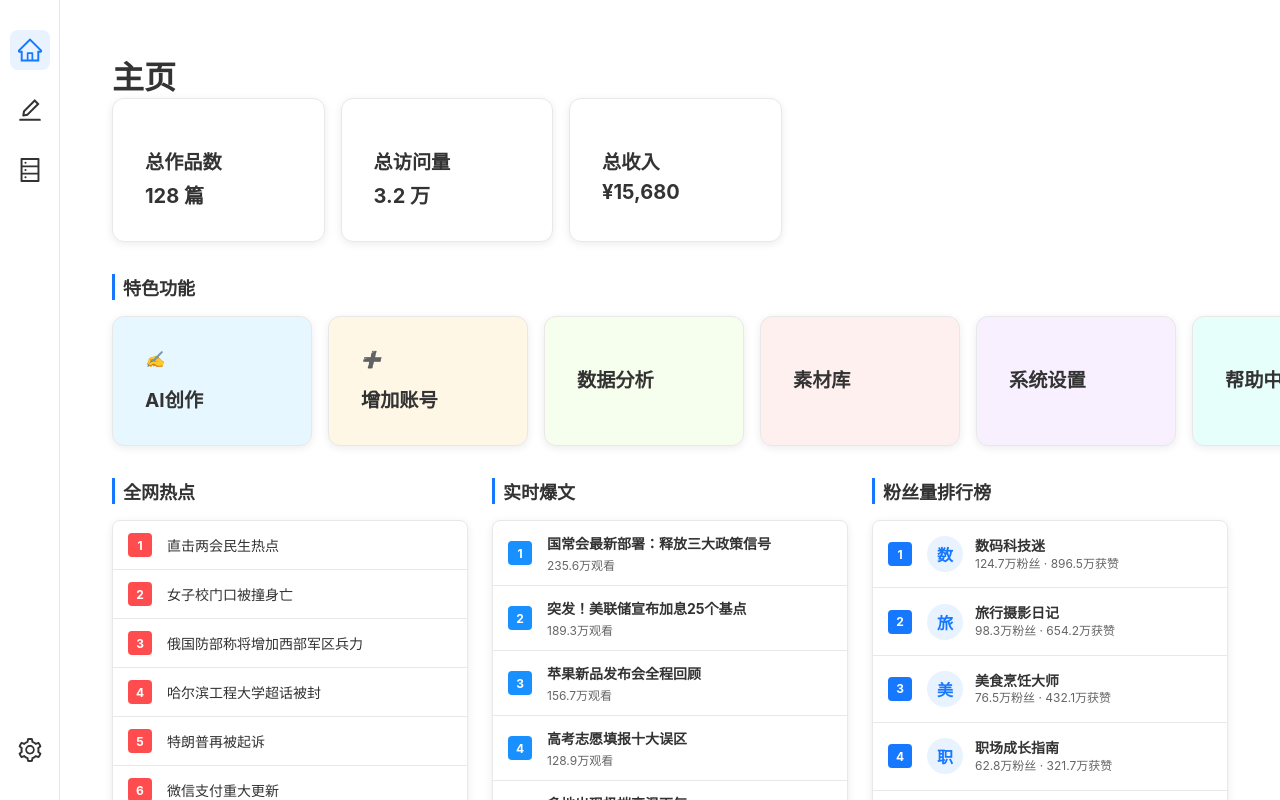
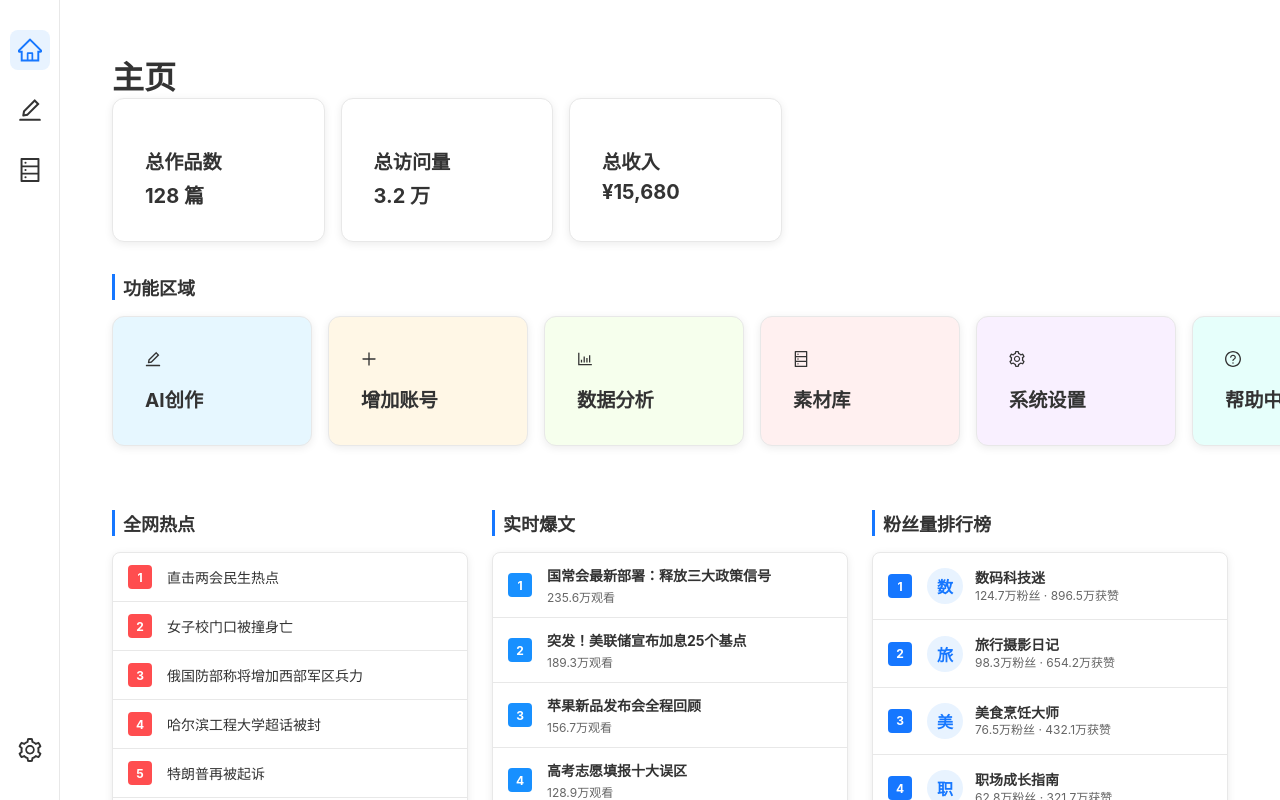
Before and after one commit to lminimum/inkflow, a Vue app in the folder ink-vue/: page / in a window 1280 px wide. Built offline with nearby package versions, Linux system fonts and the light colour scheme.

Commit message:
修复主页图标

```diff
--- a/ink-vue/src/views/HomeView.vue
+++ b/ink-vue/src/views/HomeView.vue
@@ -21,30 +21,30 @@
       </div>
     </div>
 
-    <h2 class="section-title">特色功能</h2>
+    <h2 class="section-title">功能区域</h2>
     <div class="card-container">
       <div class="nav-card card-color-1" @click="router.push('/ai-creation')">
-        <i class="icon-brush"></i>
+        <EditOutlined />
         <h3 style="color: #333">AI创作</h3>
       </div>
       <div class="nav-card card-color-2" @click="router.push('/add')">
-        <i class="icon-add"></i>
+        <PlusOutlined />
         <h3 style="color: #333">增加账号</h3>
       </div>
       <div class="nav-card card-color-3" @click="router.push('/data-analysis')">
-        <i class="icon-chart"></i>
+        <BarChartOutlined />
         <h3 style="color: #333">数据分析</h3>
       </div>
       <div class="nav-card card-color-4" @click="router.push('/material')">
-        <i class="icon-library"></i>
+        <DatabaseOutlined />
         <h3 style="color: #333">素材库</h3>
       </div>
       <div class="nav-card card-color-5" @click="router.push('/settings')">
-        <i class="icon-settings"></i>
+        <SettingOutlined />
         <h3 style="color: #333">系统设置</h3>
       </div>
       <div class="nav-card card-color-6" @click="router.push('/help')">
-        <i class="icon-help"></i>
+        <QuestionCircleOutlined />
         <h3 style="color: #333">帮助中心</h3>
       </div>
     </div>
@@ -115,7 +115,14 @@
 <script setup>
 import { useRouter } from "vue-router";
 const router = useRouter();
-
+import {
+  EditOutlined,
+  PlusOutlined,
+  BarChartOutlined,
+  DatabaseOutlined,
+  SettingOutlined,
+  QuestionCircleOutlined,
+} from "@ant-design/icons-vue";
 // 热点话题数据
 // 实时爆文数据
 const realtimeArticles = [
@@ -156,7 +163,13 @@ const hotTopics = [
 
 <style scoped>
 .home-container {
-  padding: 2rem;
+  padding: 1.5rem;
+  max-width: 1400px;
+  margin: 0 auto;
+  display: flex;
+  flex-direction: column;
+  background-color: var(--bg-color);
+  color: var(--text-primary);
 }
 
 .rankings-container {
@@ -395,7 +408,6 @@ const hotTopics = [
   color: var(--text-secondary);
 }
 
-/* 作者激励榜样式 */
 .ranking-section {
   margin-top: 3rem;
 }
@@ -470,9 +482,7 @@ const hotTopics = [
   font-weight: bold;
   color: #ff4d4f;
 }
-</style>
 
-<style scoped>
 .home-container {
   padding: 2rem;
 }
```
